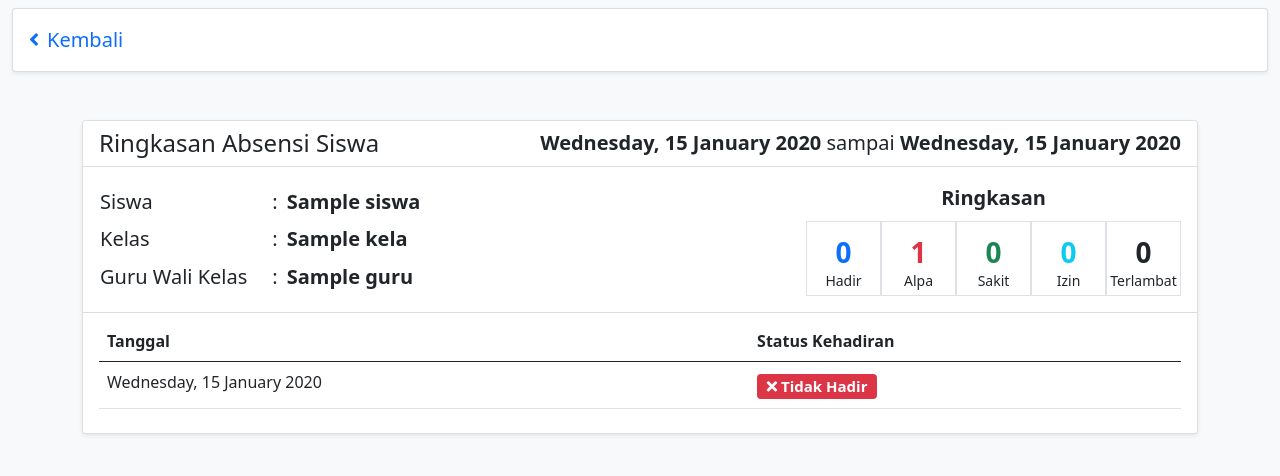
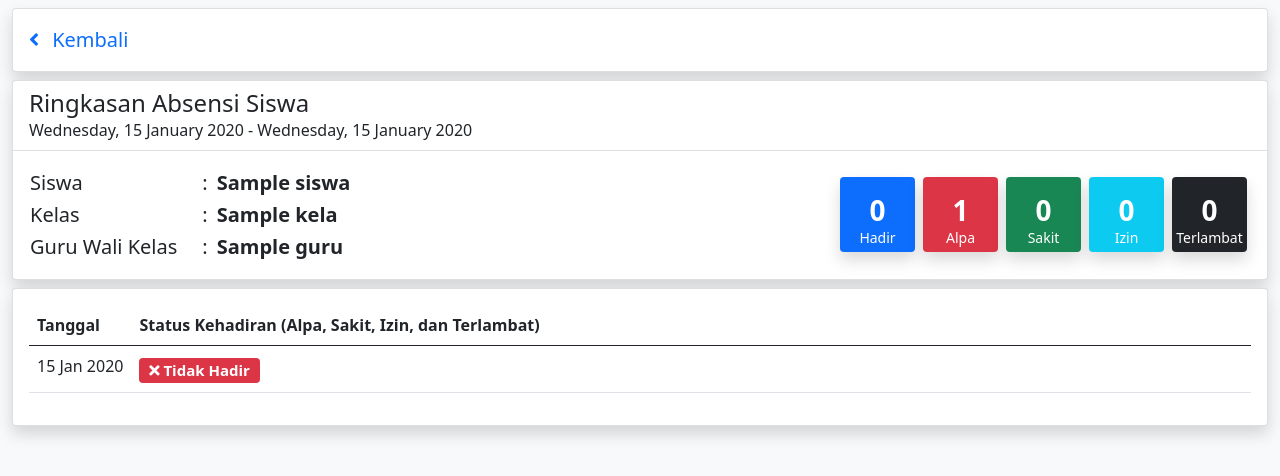
Before and after one commit to Nael-Nathanael/AbsenSMPDobos, a CodeIgniter 4 app: template app/Views/_pages/ringkasan_siswa.php in a window 1280 px wide. Shown: the top 476 px of the page. Run offline with PHP 8.4 and a stand-in for CodeIgniter, Linux system fonts and the light colour scheme; the template is opened without the code that fills it: most values are stand-ins (such as "Sample title", 1, 10 or a date in 2020); data that the repository does not hold is empty; some libraries are stand-ins or nearby versions.

Commit message:
feat: ringkasan siswa for mobile

```diff
--- a/app/Views/_pages/ringkasan_siswa.php
+++ b/app/Views/_pages/ringkasan_siswa.php
@@ -17,31 +17,31 @@
 <body class="bg-light">
 
 <div class="container-fluid mt-2">
-    <a class="card card-body shadow-sm flex-row align-items-center text-decoration-none text-primary lead"
+    <div class="card shadow">
+        <div class="card-body d-flex align-items-center justify-content-between flex-wrap">
+            <a class="text-decoration-none text-primary lead"
                href="<?= isGuru() ? $_SERVER['HTTP_REFERER'] : base_url() ?>">
                 <i class="fa fa-angle-left me-2"></i> Kembali
             </a>
         </div>
+    </div>
+</div>
 
-<div class="container my-5">
-    <div class="card shadow-sm">
-        <div class="card-header bg-transparent d-flex justify-content-between align-items-center">
+<div class="container-fluid mt-2">
+    <div class="card shadow">
+        <div class="card-header bg-transparent">
             <div class="card-title mb-0 h4">
                 Ringkasan Absensi Siswa
             </div>
-            <div class="h5 mb-0">
-                <span class="fw-bold">
             <?= strftime("%A, %d %B %Y", strtotime($tanggal_mulai)) ?>
-                </span>
-                sampai
-                <span class="fw-bold">
+            -
             <?= strftime("%A, %d %B %Y", strtotime($tanggal_selesai)) ?>
-                </span>
-            </div>
         </div>
         <div class="card-body">
-            <div class="d-flex justify-content-between">
-                <table class="lead">
+            <div class="row">
+                <div class="col-lg-6">
+                    <div class="d-flex align-items-center h-100">
+                        <table class="lead d-lg-table d-none">
                             <tr>
                                 <td>Siswa</td>
                                 <td class="ps-4 pe-2">:</td>
@@ -58,46 +58,61 @@
                                 <td class="fw-bold"><?= $kelas->guru ?></td>
                             </tr>
                         </table>
-                <div>
-                    <p class="lead fw-bold text-center mb-2">
-                        Ringkasan
+                        <div class="d-lg-none d-block">
+                            <p class="mb-0" style="line-height: 1.1">Siswa :</p>
+                            <p class="lead fw-bold">
+                                <?= $siswa->nama ?>
                             </p>
-                    <div class="d-flex">
-                        <div class="border p-1 d-flex flex-column justify-content-end align-items-center"
+
+                            <p class="mb-0" style="line-height: 1.1">Kelas :</p>
+                            <p class="lead fw-bold">
+                                <?= $kelas->nama ?>
+                            </p>
+                            <p class="mb-0" style="line-height: 1.1">Guru :</p>
+                            <p class="lead fw-bold">
+                                <?= $kelas->guru ?>
+                            </p>
+                        </div>
+                    </div>
+                </div>
+
+                <div class="col-lg-6">
+                    <div class="d-flex justify-content-lg-end align-items-center h-100 flex-wrap justify-content-center">
+                        <div class="m-1 shadow rounded p-1 d-flex flex-column justify-content-end align-items-center bg-primary text-white"
                              style="width: 75px; height: 75px">
-                            <p class="fw-bold text-primary mb-0 h3" id="hadir">
+                            <p class="fw-bold mb-0 h3" id="hadir">
 
                             </p>
                             <small>Hadir</small>
                         </div>
 
-                        <div class="border p-1 d-flex flex-column justify-content-end align-items-center"
+                        <div class="m-1 shadow text-white bg-danger rounded p-1 d-flex flex-column justify-content-end align-items-center"
                              style="width: 75px; height: 75px">
-                            <p class="fw-bold text-danger mb-0 h3" id="tidak_hadir">
+                            <p class="fw-bold mb-0 h3" id="tidak_hadir">
 
                             </p>
                             <small>Alpa</small>
                         </div>
 
-                        <div class="border p-1 d-flex flex-column justify-content-end align-items-center"
+                        <div class="m-1 shadow text-white bg-success rounded p-1 d-flex flex-column justify-content-end align-items-center"
                              style="width: 75px; height: 75px">
-                            <p class="fw-bold text-success mb-0 h3" id="sakit">
+                            <p class="fw-bold mb-0 h3" id="sakit">
 
                             </p>
                             <small>Sakit</small>
                         </div>
 
-                        <div class="border p-1 d-flex flex-column justify-content-end align-items-center"
+                        <div class="m-1 shadow text-white bg-info rounded p-1 d-flex flex-column justify-content-end align-items-center"
                              style="width: 75px; height: 75px">
-                            <p class="fw-bold text-info mb-0 h3" id="izin">
+                            <p class="fw-bold mb-0 h3" id="izin">
 
                             </p>
                             <small>Izin</small>
                         </div>
 
-                        <div class="border p-1 d-flex flex-column justify-content-end align-items-center"
+                        <div class="m-1 shadow text-white bg-dark rounded p-1 d-flex flex-column justify-content-end align-items-center"
                              style="width: 75px; height: 75px">
-                            <p class="fw-bold text-dark mb-0 h3" id="terlambat">
+                            <p class="fw-bold mb-0 h3" id="terlambat">
 
                             </p>
                             <small>Terlambat</small>
@@ -106,14 +121,18 @@
                 </div>
             </div>
         </div>
-        <div class="card-footer bg-transparent">
+    </div>
+</div>
+
+<div class="container-fluid my-2">
+    <div class="card shadow">
+        <div class="card-body bg-transparent">
             <div class="table-responsive">
-
                 <table class="table table-hover">
                     <thead>
                     <tr>
                         <th>Tanggal</th>
-                        <th>Status Kehadiran</th>
+                        <th class="w-100">Status Kehadiran (Alpa, Sakit, Izin, dan Terlambat)</th>
                     </tr>
                     </thead>
                     <tbody>
@@ -125,8 +144,8 @@
                     $terlambat = 0;
                     ?>
                     <?php foreach ($detailKehadiranSiswa as $detailRow): ?>
-                        <tr>
-                            <td><?= strftime("%A, %d %B %Y", strtotime($detailRow->tanggal)) ?></td>
+                        <tr class="<?= $detailRow->status_kehadiran == "h" ? "d-none" : "" ?>">
+                            <td nowrap><?= strftime("%d %b %Y", strtotime($detailRow->tanggal)) ?></td>
                             <td>
                                 <p class="mb-0 lead">
                                     <?php switch ($detailRow->status_kehadiran): ?>
```
Lines whose indentation alone changed are shown as unchanged.
